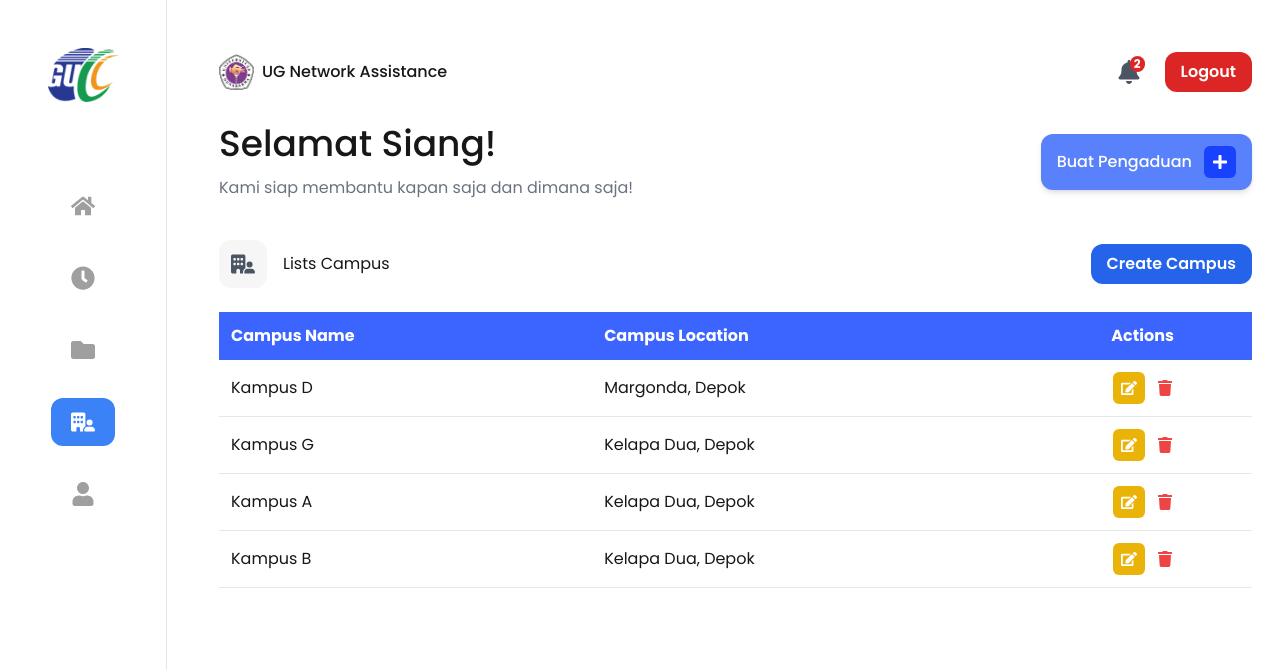
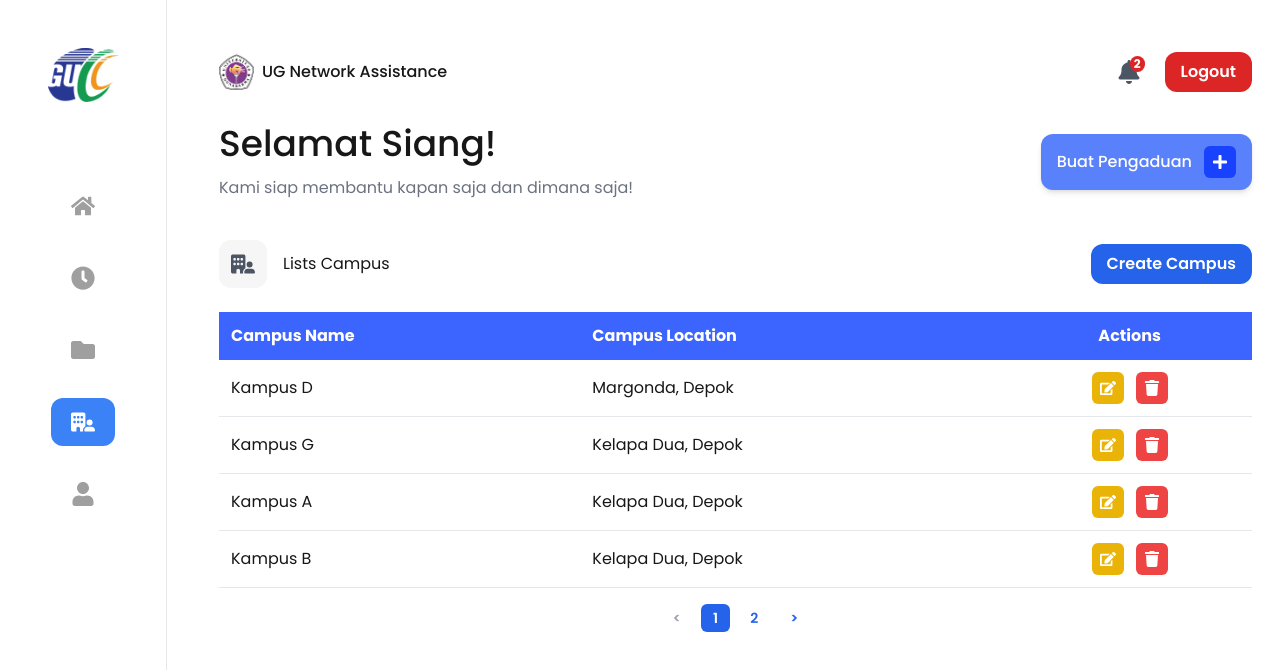
Before and after one commit to agripaa/web-ruangan-gucc, a Next.js app in the folder frontend/: page /admin/campus in a window 1280 px wide. Shown: the top 670 px of the page. Built offline with nearby package versions, Linux system fonts and the light colour scheme.

Commit message:
fix: add pagination to campus list
- Implemented pagination controls for campus table
- Added previous and next buttons with disabled states
- Displayed dynamic page numbers for better navigation
- Ensured pagination updates correctly when data changes

```diff
--- a/frontend/src/app/admin/campus/page.jsx
+++ b/frontend/src/app/admin/campus/page.jsx
@@ -12,10 +12,11 @@ const Campus = () => {
     { id: 3, CampusName: "Kampus A", CampusLocation: "Kelapa Dua, Depok" },
     { id: 4, CampusName: "Kampus B", CampusLocation: "Kelapa Dua, Depok" },
     { id: 5, CampusName: "Kampus F", CampusLocation: "Margonda, Depok" },
+    { id: 6, CampusName: "Kampus H", CampusLocation: "Kelapa Dua, Depok" },
   ]);
 
   const [currentPage, setCurrentPage] = useState(1);
-  const [modalType, setModalType] = useState(null); // 'create' or 'edit'
+  const [modalType, setModalType] = useState(null);
   const [selectedCampus, setSelectedCampus] = useState(null);
   const [form, setForm] = useState({ CampusName: "", CampusLocation: "" });
 
@@ -25,12 +26,10 @@ const Campus = () => {
   const indexOfFirstItem = indexOfLastItem - itemsPerPage;
   const currentReports = reports.slice(indexOfFirstItem, indexOfLastItem);
 
-  // Handle form input change
   const handleChange = (e) => {
     setForm({ ...form, [e.target.name]: e.target.value });
   };
 
-  // Open Create or Edit Modal
   const openModal = (type, campus = null) => {
     setModalType(type);
     if (type === "edit" && campus) {
@@ -41,13 +40,11 @@ const Campus = () => {
     }
   };
 
-  // Close Modal
   const closeModal = () => {
     setModalType(null);
     setSelectedCampus(null);
   };
 
-  // Handle Submit
   const handleSubmit = () => {
     if (modalType === "create") {
       setReports([...reports, { id: reports.length + 1, ...form }]);
@@ -120,7 +117,7 @@ const Campus = () => {
                   </button>
                   <button
                     onClick={() => handleDelete(report.id)}
-                    className="text-red-500 hover:text-red-700"
+                    className="bg-red-500 p-2 hover:bg-red-700 text-white rounded-md"
                   >
                     <FaTrash />
                   </button>
@@ -129,6 +126,37 @@ const Campus = () => {
             ))}
           </tbody>
         </table>
+      </div>
+
+      {/* Pagination */}
+      <div className="flex flex-col items-center mt-4">
+        <div className="flex justify-center items-center">
+            <button
+            onClick={() => setCurrentPage((prev) => Math.max(prev - 1, 1))}
+            className={`px-3 py-1 mx-1 text-sm font-semibold rounded-md ${currentPage === 1 ? "text-gray-400 cursor-not-allowed" : "text-blue-600 hover:text-blue-800"}`}
+            disabled={currentPage === 1}
+            >
+            {"<"}
+            </button>
+
+            {[...Array(totalPages)].map((_, i) => (
+            <button
+                key={i}
+                onClick={() => setCurrentPage(i + 1)}
+                className={`px-3 py-1 mx-1 text-sm font-semibold rounded-md ${currentPage === i + 1 ? "bg-blue-600 text-white" : "text-blue-600 hover:text-blue-800"}`}
+            >
+                {i + 1}
+            </button>
+            ))}
+
+            <button
+            onClick={() => setCurrentPage((prev) => Math.min(prev + 1, totalPages))}
+            className={`px-3 py-1 mx-1 text-sm font-semibold rounded-md ${currentPage === totalPages ? "text-gray-400 cursor-not-allowed" : "text-blue-600 hover:text-blue-800"}`}
+            disabled={currentPage === totalPages}
+            >
+            {">"}
+            </button>
+        </div>
       </div>
 
       {/* Modal */}
```
